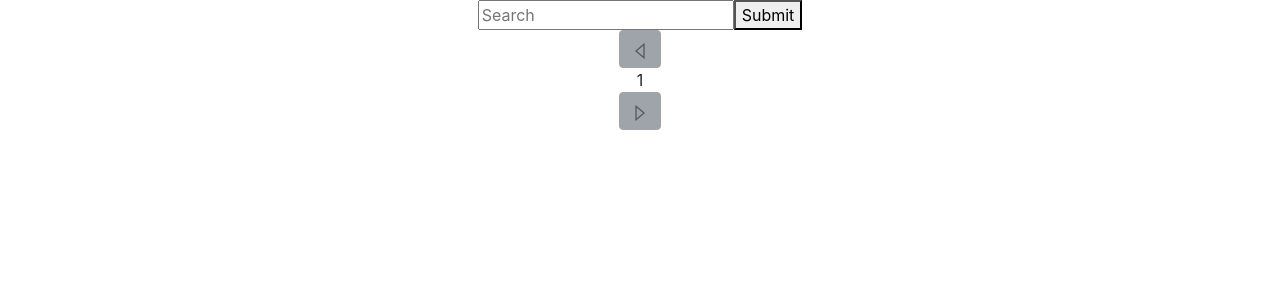
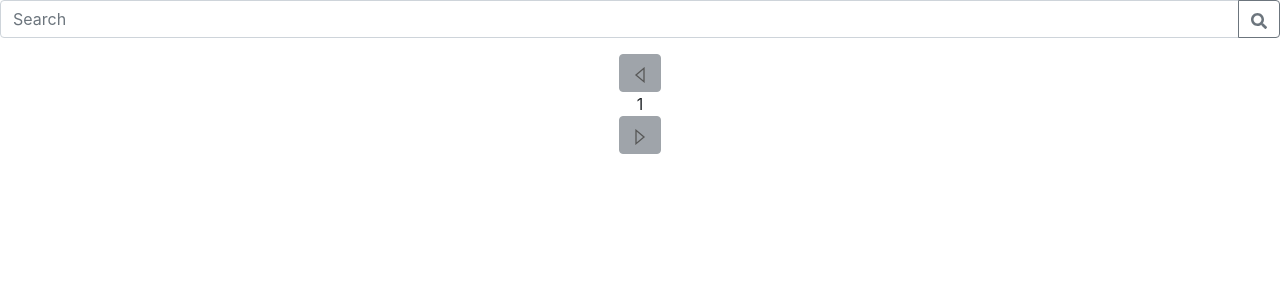
Before and after one commit to kansd1401/Image-Search, a React (Create React App) app in the folder client/: page / in a window 1280 px wide. Shown: the top 300 px of the page. Built offline with nearby package versions, Linux system fonts and the light colour scheme.

Commit message:
bootstrap integrated finsihing up

```diff
--- a/client/src/App.js
+++ b/client/src/App.js
@@ -1,9 +1,10 @@
-import React,{useState} from 'react';
+import React,{useState,useEffect} from 'react';
 import './App.css';
 import SearchBar from './Components/SearchBar'
 import ImageList from './Components/ImageList'
 import PageList from './Components/PageList'
 import axios from 'axios';
+import {Spinner} from 'react-bootstrap'
 require('dotenv').config();
 
 const accessKey = process.env.REACT_APP_ACCESS_KEY
@@ -12,11 +13,16 @@ function App() {
   const [images,setImages] = useState(null)
   const [page, setPage] = useState(1)
   const [pageLength, setPageLength] = useState(1)
+  const [query, setQuery] = useState("")
+  const [loading, setLoading] = useState(false)
 
-  const onSearch = (query) => {
+  const onSearch = (keyword) => {
+    if(keyword.length){
+      setLoading(true)
       axios.get('https://api.unsplash.com/search/photos', {
               params: {
-              query: query,
+                query: keyword,
+                page: page,
                 per_page: 20,
                 client_id: accessKey
               }
@@ -25,13 +31,26 @@ function App() {
             console.log(res)
             setImages(res.data.results)
             setPageLength(res.data.total_pages)
+            setLoading(false)
+          })
+          .catch((err) => {
+            setLoading(false)
+            console.log(err)
           })
     }
+    setQuery(keyword)
+  }
+
+  //Only makes the api call when page changes
+  useEffect( () => {
+    onSearch(query)
+  }, [page])
 
   return (
     <div className="App">
       <SearchBar onClick={onSearch}/>
-      <PageList page={1} pageLength={pageLength}/>
+      <PageList page={page} pageLength={pageLength} prevPage={() => setPage(page-1)} nextPage={() => setPage(page+1)}/>
+      {loading && <Spinner animation="border" />}
       {images && <ImageList images={images}/>}
     </div>
   );
--- a/client/src/Components/ImageList.js
+++ b/client/src/Components/ImageList.js
@@ -1,11 +1,15 @@
 import React,{useState} from 'react';
 import ImageListItem from './ImageListItem'
+import classNames from 'classnames'
 // import './App.css';
 
 
 export default function ImageList({images}) {
-
   const [query,setQuery] = useState("")
+  // const buttonClass = classNames("button", {
+  //   "button--confirm": props.confirm,
+  //   "button--danger": props.danger
+  // });
 
   return (
     <div>
--- a/client/src/Components/PageList.js
+++ b/client/src/Components/PageList.js
@@ -1,14 +1,13 @@
 import React,{useState, useEffect} from 'react';
-import PageListItem from './PageListItem'
 import {GrCaretNext, GrCaretPrevious} from 'react-icons/gr'
 import { Button } from 'react-bootstrap';
 // import './App.css';
 
 //Determines if the there is an option to view the next page of Images otherwise Disables the button
-function PageButton({active, previous}){
+function PageButton({active, previous, onClick}){
   if (active){
     return (
-      <Button variant="primary">
+      <Button variant="primary" onClick={onClick} >
         {previous ? <GrCaretPrevious/>: <GrCaretNext/>}
       </Button>
     )
@@ -23,13 +22,14 @@ function PageButton({active, previous}){
 }
 
 
-export default function ImageList({page, pageLength}) {
+export default function PageList({page, pageLength, prevPage, nextPage}) {
 
   return (
-    <div> {/* if page > 1 that means previous button needs to be active and if the current page is less than the total pages next button should be active*/}
-      <PageButton active={page > 1} previous={true}/>
+    <div> {/* if page > 1 that means previous button needs to be active and if the current page is less than the total pages next button should be active
+    Max number of pages is locked to 3 due to demo user restrictions*/}
+      <PageButton onClick={prevPage} active={page > 1} previous={true}/>
       <div>{page}</div>
-      <PageButton active={page < pageLength} previous={false}/>
+      <PageButton onClick={nextPage} active={page < pageLength} previous={false}/>
     </div>
   );
 }
--- a/client/src/Components/SearchBar.js
+++ b/client/src/Components/SearchBar.js
@@ -1,4 +1,6 @@
 import React,{useState} from 'react';
+import {InputGroup,FormControl, Button} from 'react-bootstrap'
+import {FaSearch} from 'react-icons/fa'
 // import './App.css';
 
 
@@ -7,10 +9,17 @@ export default function SearchBar({onClick}) {
   const [query,setQuery] = useState("")
 
   return (
-    <div>
-      <input type="text" name="name" placeholder="Search" onChange={event => setQuery(event.target.value)}/>
-      <button onClick={() => onClick(query)}>Submit</button>
-    </div>
+    <InputGroup className="mb-3">
+      <FormControl
+        placeholder="Recipient's username"
+        aria-label="Recipient's username"
+        aria-describedby="basic-addon2"
+        placeholder="Search" onChange={event => setQuery(event.target.value)}
+      />
+      <InputGroup.Append>
+        <Button onClick={() => onClick(query)} variant="outline-secondary"><FaSearch/></Button>
+      </InputGroup.Append>
+    </InputGroup>
 
   );
 }
```
Also changed, not shown: client/src/Components/PageListItem.js (deleted), 1 other file (tests, documents, lock files or other folders). Lines whose indentation alone changed are shown as unchanged.
